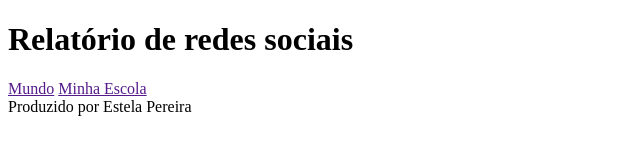
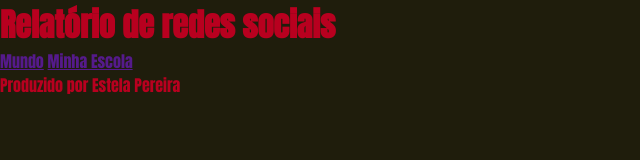
Before and after one commit to estelaep/3j--2Projeto, a plain HTML site: page index.html in a window 1280 px wide. Shown: the whole page, without its empty margins (0-640 px from the left). Drawn offline with Linux system fonts and the light colour scheme.

Commit message:
aula 20/09

```diff
--- a/index.html
+++ b/index.html
@@ -4,6 +4,7 @@
     <meta charset="UTF-8">
     <meta name="viewport" content="width=device-width, initial-scale=1.0">
     <title>Redes Sociais</title>
+    <link rel="stylesheet" href="style.css">
 </head>
 <body>
     <header>
--- /dev/null
+++ b/style.css
@@ -0,0 +1,17 @@
+@import url('https://fonts.googleapis.com/css2?family=Anton&display=swap');
+:root{
+    --cor-de-fundo: #1f1d0c;
+    --cor-primaria: #B8001F;
+    --cor-secundaria: #a766fd;
+    --fonte: "Anton", sans-serif;
+}
+*{
+    margin: 0;
+    padding: 0;
+
+}
+body{
+    background-color:  var(--cor-de-fundo);
+    color: var(--cor-primaria);
+    font-family: var(--fonte);
+}
```
